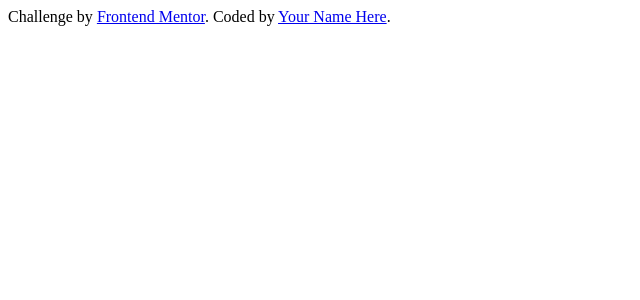
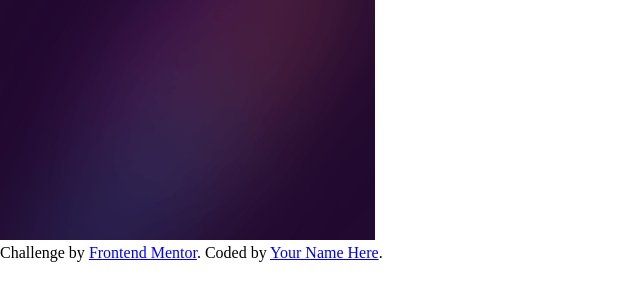
Before and after one commit to murphy6867/interactive-card-details-form-main, a website: page index.html in a window 1280 px wide. Shown: the whole page, without its empty margins (0-640 px from the left). Drawn offline with Linux system fonts and the light colour scheme.

Commit message:
set up css

```diff
--- a/index.html
+++ b/index.html
@@ -8,7 +8,13 @@
   <link rel="stylesheet" href="./styles/index.css" />
 </head>
 <body>
-
+  <main>
+    <div class="container d-flex">
+      <div>
+        <img class="" src="./images/bg-main-mobile.png" alt="bg" />
+      </div>
+    </div>
+  </main>
   <footer class="attribution">
     Challenge by <a href="https://www.frontendmentor.io?ref=challenge" target="_blank">Frontend Mentor</a>.
     Coded by <a href="#">Your Name Here</a>.
--- a/styles/index.css
+++ b/styles/index.css
@@ -0,0 +1,7 @@
+*, *::before, *::after {
+    box-sizing: border-box;
+    margin: 0;
+    padding: 0;
+}
+
+sdsd
```
